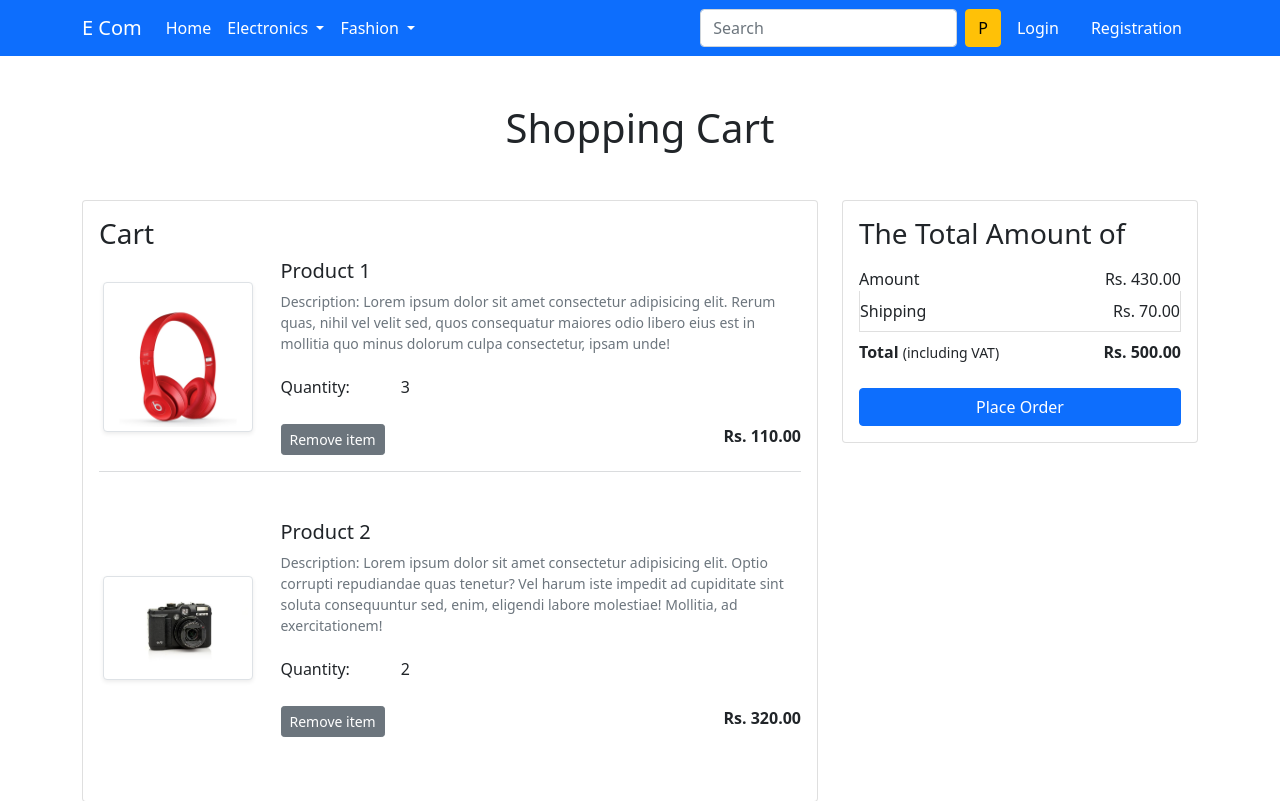
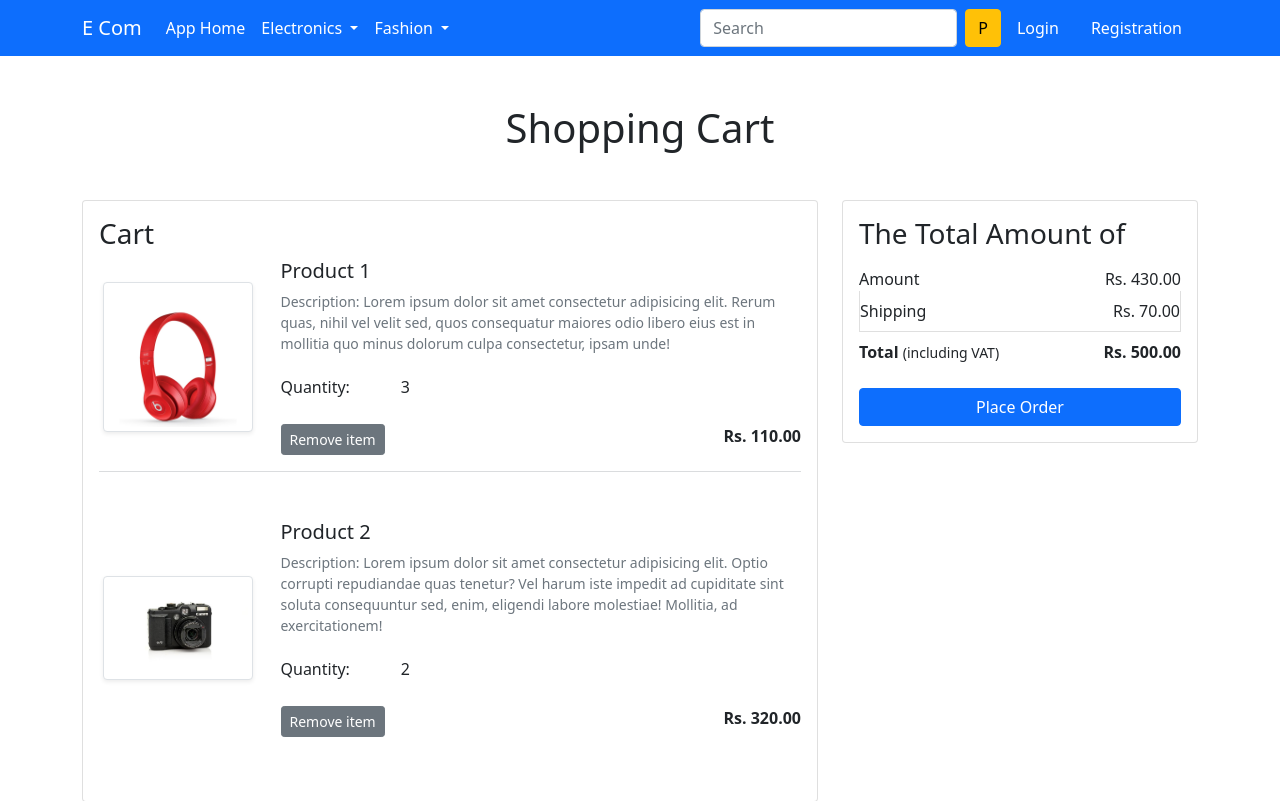
Before and after one commit to prolaysaha/ECOM_PROJECT, a Django app: page /cart/ in a window 1280 px wide. Shown: the top 801 px of the page. Run offline with Django 4.2, Linux system fonts and the light colour scheme; some libraries are stand-ins or nearby versions; some web fonts are replaced.

Commit message:
lastcommit4

```diff
--- a/ecom/app/templates/app/base.html
+++ b/ecom/app/templates/app/base.html
@@ -31,7 +31,7 @@
        <div class="collapse navbar-collapse" id="navbarSupportedContent">
          <ul class="navbar-nav me-auto mb-2 mb-lg-0">
            <li class="nav-item">
-             <a class="nav-link active" aria-current="page" href="/">Home</a>
+             <a class="nav-link active" aria-current="page" href="/"> App Home</a>
            </li>
            <li class="nav-item dropdown">
              <a class="nav-link dropdown-toggle text-white" href="#" id="electronicsDropdown" role="button" data-bs-toggle="dropdown" aria-expanded="false">
```
